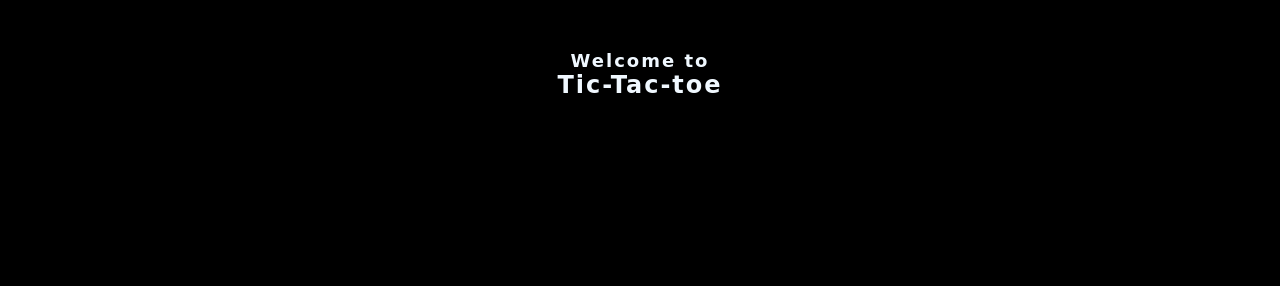
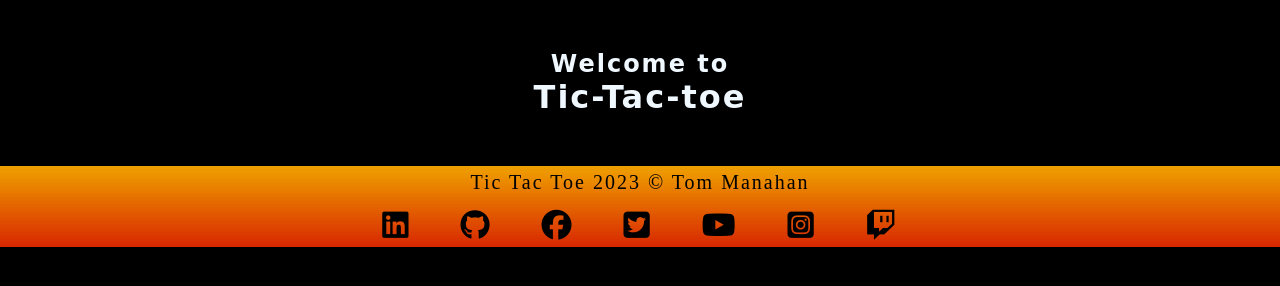
Before and after one commit to CI-Tom/tic-tac-toe, a plain HTML site: page index.html in a window 1280 px wide. Drawn offline with Linux system fonts and the light colour scheme; a web font is replaced by a local one.

Commit message:
Add header styling and add footer and styling

```diff
--- a/assets/style.css
+++ b/assets/style.css
@@ -11,11 +11,47 @@ body {
     color: aliceblue;
 }
 
-header {
+.welcome {
     font-family: 'Bungee Spice', cursive, sans-serif;
     text-align: center;
-    height: 50px;
-    font-size: 75%;
+    height: 100%;
+    font-size: 100%;
     letter-spacing: 2px;
     margin: 50px 0;
 }
+
+/* Footer section */
+footer {
+    background-image: url(../assets/images/footer_background.png);
+    min-height: 80px;
+    padding-top: 5px;
+    width: 100%;
+    left: 0;
+    bottom: 0;
+    display: flex;
+    justify-content: center;
+    align-items: center;
+    flex-direction: column;
+}
+
+footer div {
+    font-size: 20px;
+    letter-spacing: 2px;
+    display: flex;
+    flex-wrap: wrap;
+    justify-content: center;
+    align-items: center;
+    color: black;
+}
+
+#social-links {
+    display: flex;
+    justify-content: center;
+    align-items: center;
+}
+
+footer a {
+    color: black;
+    margin: 10px 25px;
+    padding-top: 10px;
+}
--- a/index.html
+++ b/index.html
@@ -39,6 +39,20 @@
         </div>
     </div>
 
+    <footer>
+        <div>Tic Tac Toe 2023 &copy; Tom Manahan</div>
+        <div id="social-links">
+            <a href="https://www.linkedin.com/in/tom-mana" target="_blank"><i
+                    class="fa-brands fa-linkedin fa-xl"></i></a>
+            <a href="https://github.com/CI-Tom" target="_blank"><i class="fa-brands fa-github fa-xl"></i></a>
+            <a href="https://www.facebook.com" target="_blank"><i class="fa-brands fa-facebook fa-xl"></i></a>
+            <a href="https://www.twitter.com" target="_blank"><i class="fa-brands fa-square-twitter fa-xl"></i></a>
+            <a href="https://www.youtube.com" target="_blank"><i class="fa-brands fa-youtube fa-xl"></i></a>
+            <a href="https://www.instagram.com" target="_blank"><i class="fa-brands fa-square-instagram fa-xl"></i></a>
+            <a href="https://www.twitch.tv" target="_blank"><i class="fa-brands fa-twitch fa-xl"></i></a>
+        </div>
+    </footer>
+
     <!-- link javascript -->
     <script src="assets/script.js"></script>
 
```
Also changed, not shown: assets/images/footer_background.png (added).
